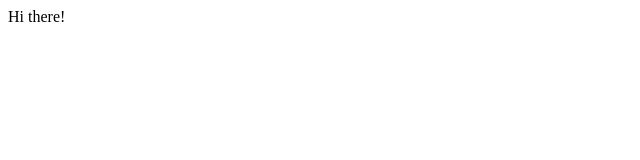
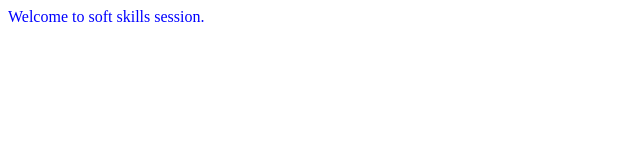
Before and after one commit to harshavardhan-net/DoNotCopyEmailsDemo, a plain HTML site: page index.html in a window 1280 px wide. Shown: the whole page, without its empty margins (0-640 px from the left). Drawn offline with Linux system fonts and the light colour scheme.

Commit message:
New Changes

```diff
--- a/index.html
+++ b/index.html
@@ -1,6 +1,6 @@
 <html>
 <head><Title>Do Not Copy Emails Please!</Title></head>
 <body>
-Hi there!
+<p style="color:blue">Welcome to soft skills session.</p>
 </body>
 </html>
```
